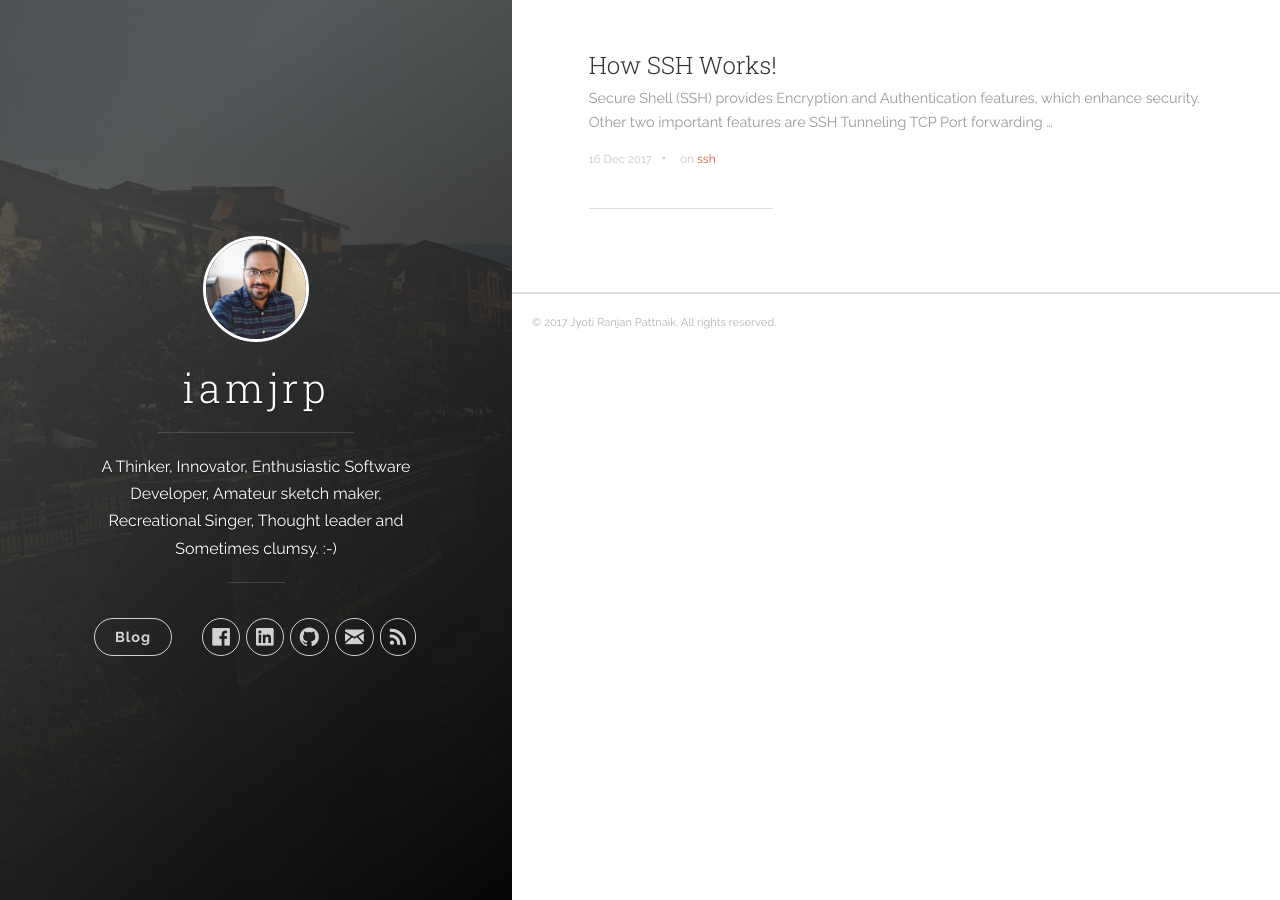
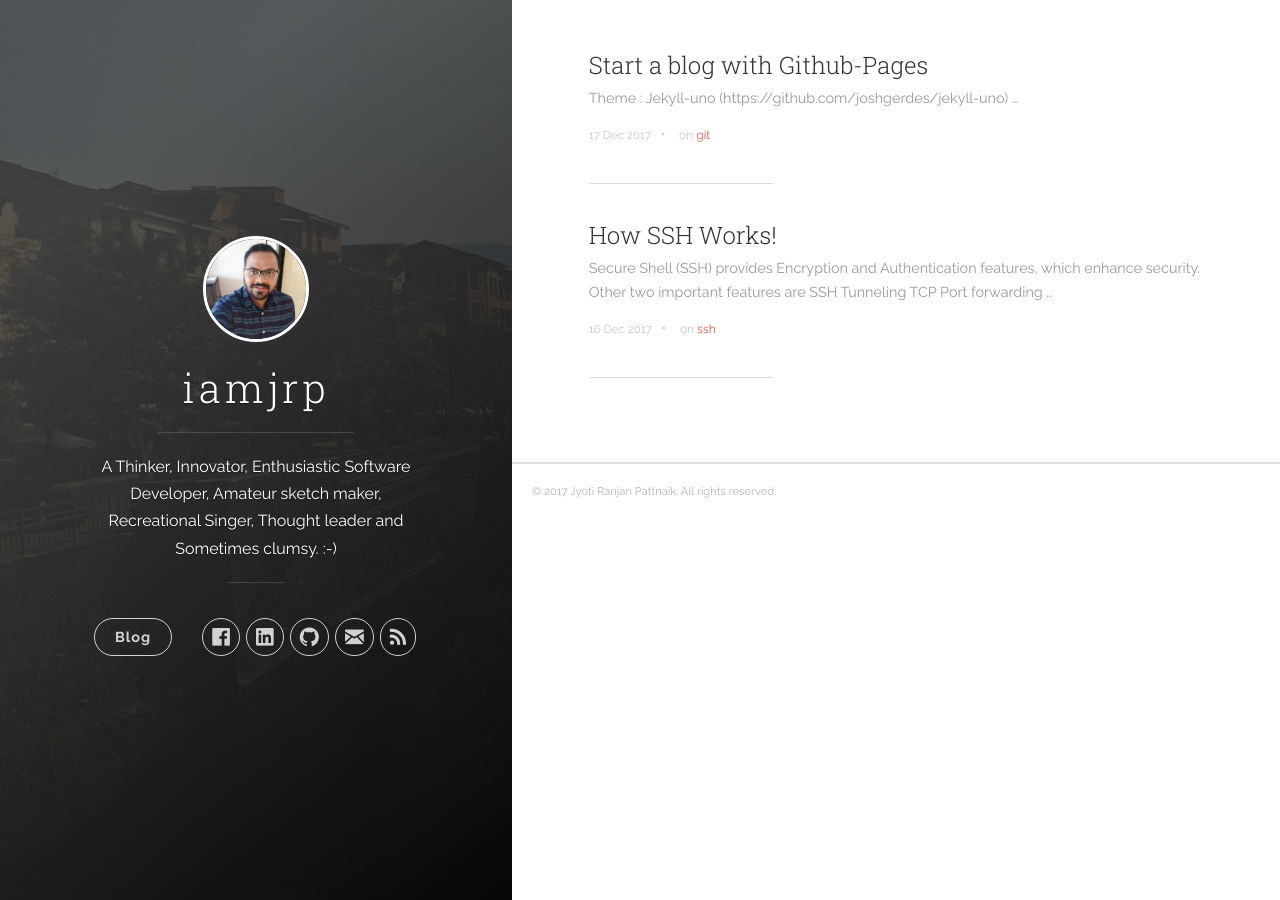
Before and after one commit to jrphub/jrphub.github.io, a Jekyll site: the page built from index.html, in a window 1280 px wide. Built offline with Jekyll 4.4.1, drawn with Linux system fonts in a browser that asks for light colours; nearby versions of some CDN libraries; the list of posts is cut into pages by our own code; some of the changed lines change nothing that is shown.

Commit message:
config fix, new post on blog

````diff
--- a/_config.yml
+++ b/_config.yml
@@ -28,6 +28,7 @@
 permalink: /:year/:title/
 markdown: kramdown
 highlighter: rouge
+future: true
 
 sass:
     sass_dir: _sass
--- /dev/null
+++ b/_posts/2017-12-17-blogging-w-github.markdown
@@ -0,0 +1,134 @@
+---
+title:  "Start a blog with Github-Pages"
+date:   2017-12-17 11:30:23
+categories: [Others]
+tags: [git]
+---
+**Theme** : Jekyll-uno ([https://github.com/joshgerdes/jekyll-uno](#))
+
+**Operating System** : Ubuntu 16.04 LTS
+
+**Ruby version** : ruby 2.3.1p112 (2016-04-26) [x86_64-linux-gnu]
+
+install ruby :`sudo apt-get install ruby`
+
+**Bundler version** : 1.16.0
+
+install bundler : `gem install bundler`
+
+Install Ruby-Dev : `sudo apt-get install ruby-dev` (we will need it for ffi installation in future step)
+
+Clone the theme to a local directory :
+
+```shell
+git clone https://github.com/joshgerdes/jekyll-uno.git
+
+cd jekyll-uno/
+
+bundle install
+```
+
+
+if "ffi" installation is failing , then
+
+`sudo gem install ffi -v '1.9.18'`
+
+if nokogiri 1.8.0 installation is failing, then
+
+```shell
+sudo apt-get update
+
+sudo apt-get install libxml2-dev
+
+sudo apt-get install libxslt-dev
+
+sudo apt-get install zlib1g-dev
+
+sudo gem install nokogiri -- --use-system-libraries
+```
+
+When "**bundle install**" will be successful,
+
+![](https://i.imgur.com/DsWiLyL.png)
+
+Then,
+
+`bundle exec jekyll serve --watch`
+
+and open
+
+[http://127.0.0.1:4000/jekyll-uno/](#)
+
+To stop the local server, do ctrl+C
+
+Now, let's push the code to github.
+
+Go to github.com and make a repository named your-username.github.io
+
+In your local, change jekyll-uno directory to any directory name of your choice, let's say it as blogs-github
+
+`cd blogs-github`
+
+Modified site-settings in _config.yml
+
+```yaml
+# Site settings
+
+title: <ur title>
+
+description: '<some description>'
+
+url: 'https://<your-username>.github.io/'
+
+baseurl: ''
+
+# google_analytics: 'UA-XXXXXX-X'
+
+# disqus_shortname: 'your-disqus-name'
+
+author:
+
+name: 'Your name'
+
+email: email-id
+
+twitter_username: twitter-handle
+
+facebook_username: ur-facebook-id
+
+github_username: github-username
+
+linkedin_username: linkedin-id
+```
+
+Then, it's time to push your changes to github, but to your repository
+
+```shell
+rm .git
+
+git init
+
+git add .
+
+git commit -m "first commit"
+
+git remote add origin https://<your-username>.github.io
+
+git push origin master
+```
+
+Go to https://your-username.github.io and check your page
+
+**Bonus Notes :**
+
+1. To check dependencies used by Github Pages , check this (https://pages.github.com/versions/)
+
+2. If jekyll build is not building your pages/Articles, then add below in your _config.yml
+
+   `future: true`
+
+   or do,
+
+   `jekyll serve --future`
+
+   This problems happens with Jekyll 3.x version, not with 2.x
````
